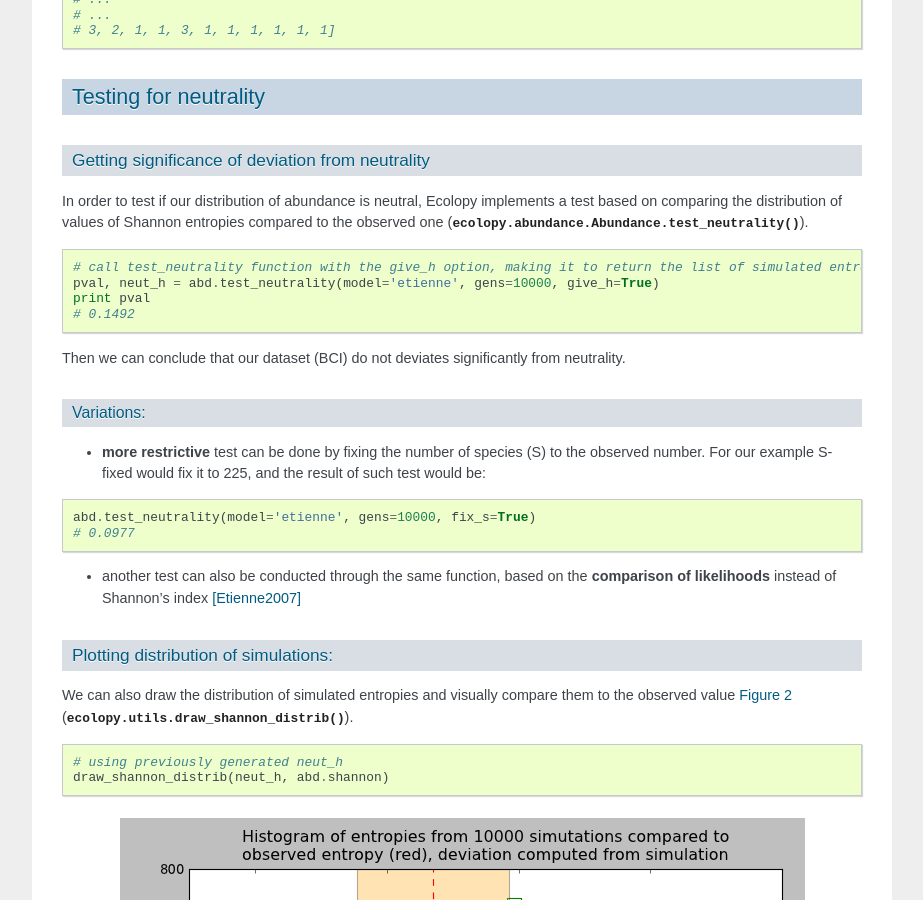
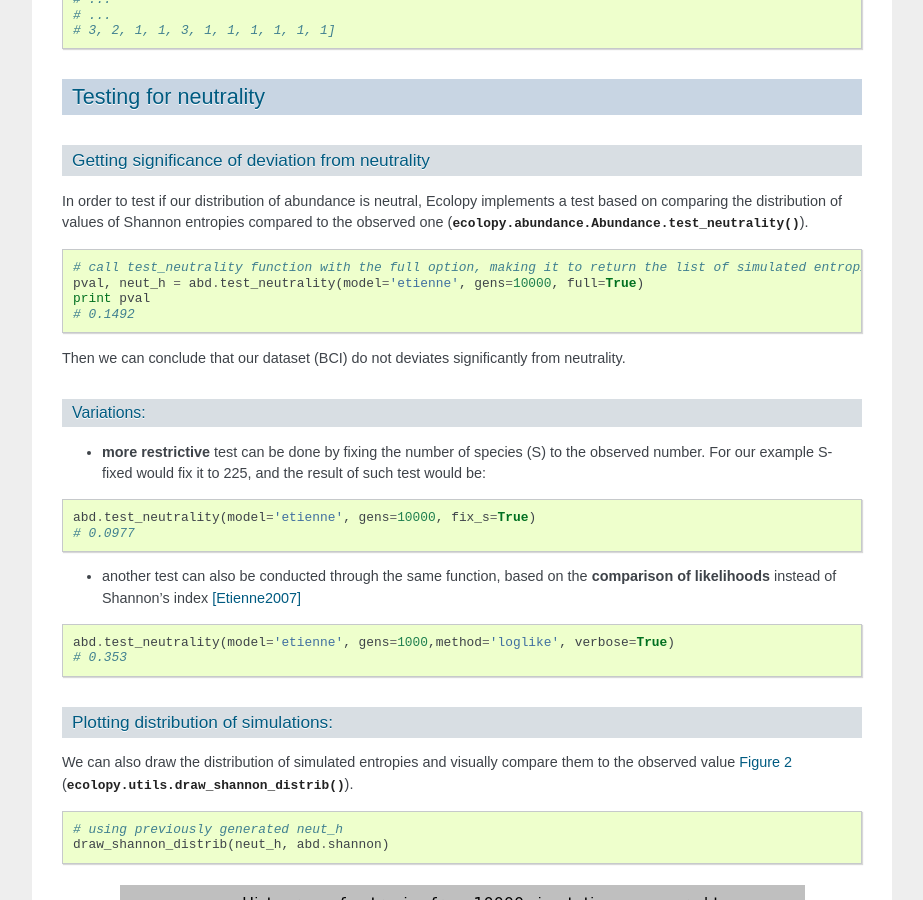
Before and after one commit to fransua/ecolopy, a Sphinx documentation site: the page built from doc/source/tutorial/load_abundance.rst, in a window 1280 px wide and 900 px high, scrolled down 7595 px. Shown: the whole window, without its empty margins (198-1121 px from the left). Built offline with Sphinx 7.4.7, drawn with Linux system fonts in a browser that asks for light colours; formulas are drawn with MathJax 3.

Commit message:
little fix

```diff
--- a/doc/source/tutorial/load_abundance.rst
+++ b/doc/source/tutorial/load_abundance.rst
@@ -394,8 +394,8 @@ In order to test if our distribution of abundance is neutral, Ecolopy implements
 
 ::
 
-  # call test_neutrality function with the give_h option, making it to return the list of simulated entropies
-  pval, neut_h = abd.test_neutrality(model='etienne', gens=10000, give_h=True)
+  # call test_neutrality function with the full option, making it to return the list of simulated entropies
+  pval, neut_h = abd.test_neutrality(model='etienne', gens=10000, full=True)
   print pval
   # 0.1492
 
@@ -410,6 +410,10 @@ Variations:
   # 0.0977
 
 * another test can also be conducted through the same function, based on the **comparison of likelihoods** instead of Shannon's index [Etienne2007]_
+::
+
+  abd.test_neutrality(model='etienne', gens=1000,method='loglike', verbose=True)
+  # 0.353
 
 
 
```
Also changed, not shown: 2 other files.
